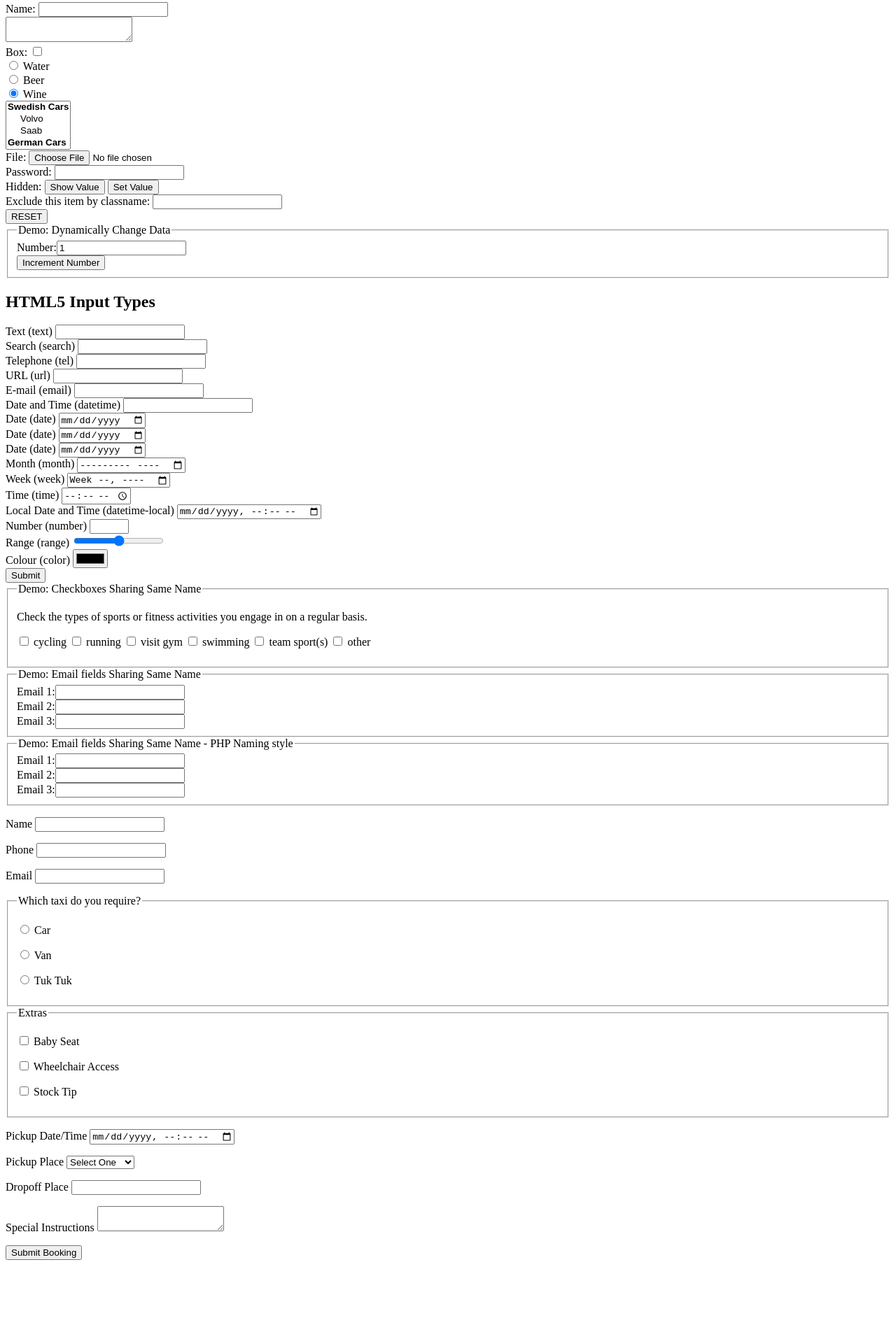
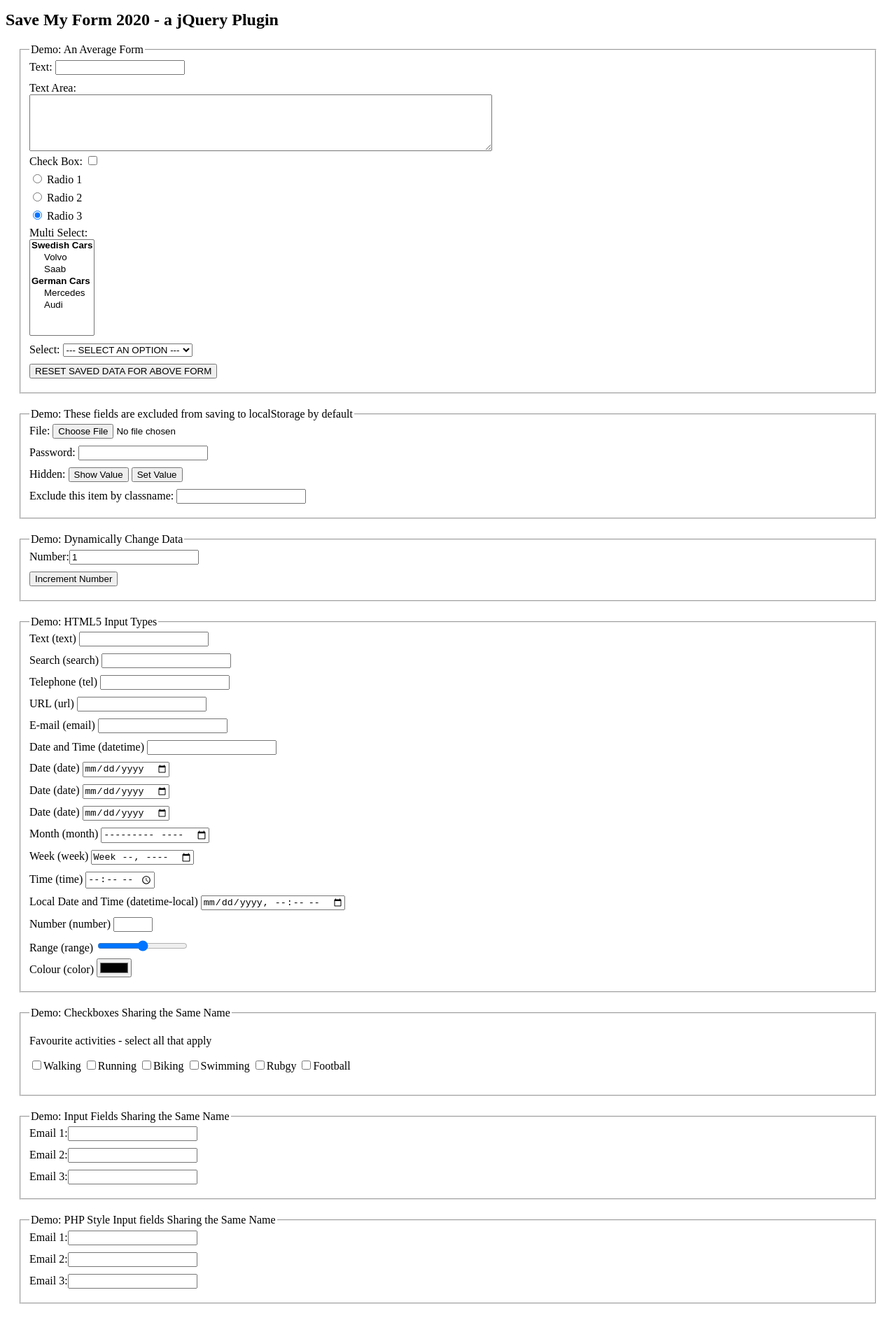
Before and after one commit to pjjonesnz/saveMyForm.jquery, a plain HTML site: page demo/index.html in a window 1280 px wide. Shown: the part 5-1889 px from the top of the page at 70% size. Before the commit the page ends 1822 px from the top, so only its background shows below. Drawn offline with nearby package versions, Linux system fonts and the light colour scheme.

Commit message:
Add documentation

```diff
--- a/demo/index.html
+++ b/demo/index.html
@@ -2,21 +2,37 @@
 <html>
 
     <head>
-    <title>jQuery Save My Form 2020 Demo</title>
+        <title>Save My Form 2020 - a jQuery Plugin - Demo</title>
         <script src="https://code.jquery.com/jquery-1.12.4.min.js"></script>
         <script src="../src/save.my.form.jquery.js"></script>
+        <script>
+            $(function () {
+                $("form").saveMyForm();
+            });
+        </script>
+        <style>
+            fieldset {
+                margin: 20px;
+            }
+            input, select {
+                margin-bottom: 10px;
+            }
+        </style>
     </head>
 
     <body>
-    <form id="myform">
-        <label>Name: <input name="my_name" /></label><br />
-        <label><textarea name="my_textarea"></textarea></label><br />
-        <label>Box: <input type="checkbox" name="my_checkbox" /></label><br />
-        <input type="radio" name="group2" value="Water"> Water<br>
-        <input type="radio" name="group2" value="Beer"> Beer<br>
-        <input type="radio" name="group2" value="Wine" checked> Wine<br>
-
-        <select name="my_select" multiple>
+        <h2>Save My Form 2020 - a jQuery Plugin</h2>
+        <form id="your_average_form">
+            <fieldset>
+                <legend>Demo: An Average Form</legend>
+                <label>Text: <input name="my_name" /></label><br />
+                <label>Text Area:<br /><textarea name="my_textarea" cols="80" rows="5"></textarea></label><br />
+                <label>Check Box: <input type="checkbox" name="my_checkbox" /></label><br />
+                <input type="radio" name="group2" value="Radio 1"> Radio 1<br />
+                <input type="radio" name="group2" value="Radio 2"> Radio 2<br />
+                <input type="radio" name="group2" value="Radio 3" checked> Radio 3<br />
+                <label>Multi Select: <br />
+                <select name="multi_select" multiple size="8">
                     <optgroup label="Swedish Cars">
                         <option value="volvo">Volvo</option>
                         <option value="saab">Saab</option>
@@ -25,13 +41,43 @@
                         <option value="mercedes">Mercedes</option>
                         <option value="audi">Audi</option>
                     </optgroup>
-        </select><br>
+                </select></label><br />
+                <label>Select: <select name="my_select">
+                    <option selected value="">--- SELECT AN OPTION ---</option>
+                    <option value="option_one">Option 1</option>
+                    <option value="option_two">Option 2</option>
+                    <option value="option_three">Option 3</option>
+                    <option value="option_four">Option 4</option>
+                    <option value="option_five">Option 5</option>
+                </select></label><br />
+                <input type="button" id="reset_my_form" value="RESET SAVED DATA FOR ABOVE FORM" />
+            </fieldset>
+
+            <fieldset>
+                <legend>Demo: These fields are excluded from saving to localStorage by default</legend>
                 <label>File: <input type="file" name="my_file" /></label><br />
                 <label>Password: <input type="password" name="my_password" /></label><br />
                 <label>Hidden: <input type="hidden" name="my_hidden_field" id="my_hidden_field" value="0"><input type="button" id="show_hidden_value" value="Show Value" /> <input type="button" id="set_hidden_value" value="Set Value" /></label><br />
                 <label>Exclude this item by classname: <input type="text" name="exclude_this" class="disable_save" /></label><br />
-        <input type="button" id="reset" value="RESET" />
+            </fieldset>
+
         </form>
+        <script>
+            $(function () {
+                $("#reset_my_form").click(function () {
+                    $("#your_average_form").saveMyForm('clearStorage');
+                });
+                $("#show_hidden_value").click(function () {
+                    alert('Hidden field value: ' + $("#my_hidden_field").val());
+                })
+                $("#set_hidden_value").click(function () {
+                    var hiddenvalue = $("#my_hidden_field").val();
+                    hiddenvalue++;
+                    $("#my_hidden_field").val(hiddenvalue).change();
+                })
+            });
+        </script>
+
         <form id="demo_dynamic_change">
             <fieldset>
                 <legend>Demo: Dynamically Change Data</legend>
@@ -48,9 +94,10 @@
                 });
             });
         </script>
-    <form id="form2">
-        <h2>HTML5 Input Types</h2>
 
+        <form id="html5_input_types">
+            <fieldset>
+                <legend>Demo: HTML5 Input Types</legend>
                 <div class="text">
                     <label for="type-text">Text (text)</label>
                     <input type="text" name="type-text" id="type-text">
@@ -115,25 +162,23 @@
                     <label for="type-color">Colour (color)</label>
                     <input type="color" name="type-color" id="type-color">
                 </div>
-        <div class="submit-area">
-            <input type="submit" value="Submit" name="submit-1">
-        </div>
+            </fieldset>
         </form>
 
         <form action="#" method="post" class="demoForm" name="demoForm">
 
             <fieldset>
-            <legend>Demo: Checkboxes Sharing Same Name</legend>
+                <legend>Demo: Checkboxes Sharing the Same Name</legend>
 
-            <p>Check the types of sports or fitness activities you engage in on a regular basis.</p>
+                <p>Favourite activities - select all that apply</p>
 
                 <p>
-                <label><input type="checkbox" name="sports[]" value="cycling" /> cycling</label>
-                <label><input type="checkbox" name="sports[]" value="running" /> running</label>
-                <label><input type="checkbox" name="sports[]" value="visit gym" /> visit gym</label>
-                <label><input type="checkbox" name="sports[]" value="swimming" /> swimming</label>
-                <label><input type="checkbox" name="sports[]" value="team sports" /> team sport(s)</label>
-                <label><input type="checkbox" name="sports[]" value="other" /> other</label>
+                    <label><input type="checkbox" name="sports[]" value="Walking" />Walking</label>
+                    <label><input type="checkbox" name="sports[]" value="Running" />Running</label>
+                    <label><input type="checkbox" name="sports[]" value="Biking" />Biking</label>
+                    <label><input type="checkbox" name="sports[]" value="Swimming" />Swimming</label>
+                    <label><input type="checkbox" name="sports[]" value="Rubgy" />Rubgy</label>
+                    <label><input type="checkbox" name="sports[]" value="Football" />Football</label>
                 </p>
 
             </fieldset>
@@ -142,7 +187,7 @@
 
         <form name="demo_same_name_1">
             <fieldset>
-            <legend>Demo: Email fields Sharing Same Name</legend>
+                <legend>Demo: Input Fields Sharing the Same Name</legend>
             <label>Email 1:<input name="email" /></label><br />
             <label>Email 2:<input name="email" /></label><br />
             <label>Email 3:<input name="email" /></label><br />
@@ -151,104 +196,11 @@
 
         <form name="demo_same_name_2">
             <fieldset>
-            <legend>Demo: Email fields Sharing Same Name - PHP Naming style</legend>
+                <legend>Demo: PHP Style Input fields Sharing the Same Name</legend>
                 <label>Email 1:<input name="email[]" /></label><br />
                 <label>Email 2:<input name="email[]" /></label><br />
                 <label>Email 3:<input name="email[]" /></label><br />
             </fieldset>
         </form>
-
-    <form id="form3" method="get" enctype="application/x-www-form-urlencoded">
-
-        <p>
-            <label>Name
-                <input type="text" name="customer_name" required>
-            </label>
-        </p>
-
-        <p>
-            <label>Phone
-                <input type="tel" name="phone_number">
-            </label>
-        </p>
-
-        <p>
-            <label>Email
-                <input type="email" name="email_address">
-            </label>
-        </p>
-
-        <fieldset>
-            <legend>Which taxi do you require?</legend>
-            <p><label> <input type="radio" name="taxi" required value="car"> Car </label></p>
-            <p><label> <input type="radio" name="taxi" required value="van"> Van </label></p>
-            <p><label> <input type="radio" name="taxi" required value="tuktuk"> Tuk Tuk </label></p>
-        </fieldset>
-
-        <fieldset>
-            <legend>Extras</legend>
-            <p><label> <input type="checkbox" name="extras" value="baby"> Baby Seat </label></p>
-            <p><label> <input type="checkbox" name="extras" value="wheelchair"> Wheelchair Access </label></p>
-            <p><label> <input type="checkbox" name="extras" value="tip"> Stock Tip </label></p>
-        </fieldset>
-
-        <p>
-            <label>Pickup Date/Time
-                <input type="datetime-local" name="pickup_time" required>
-            </label>
-        </p>
-
-        <p>
-            <label>Pickup Place
-                <select id="pickup_place" name="pickup_place">
-                    <option value="" selected="selected">Select One</option>
-                    <option value="office">Taxi Office</option>
-                    <option value="town_hall">Town Hall</option>
-                    <option value="telepathy">We'll Guess!</option>
-                </select>
-            </label>
-        </p>
-
-        <p>
-            <label>Dropoff Place
-                <input type="text" name="dropoff_place" required list="destinations">
-            </label>
-
-            <datalist id="destinations">
-                <option value="Airport">
-                <option value="Beach">
-                <option value="Fred Flinstone's House">
-            </datalist>
-        </p>
-
-        <p>
-            <label>Special Instructions
-                <textarea name="comments" maxlength="500"></textarea>
-            </label>
-        </p>
-
-        <p><button>Submit Booking</button></p>
-
-    </form>
-
-    <script>
-        $(function () {
-
-            $("#reset").click( function() {
-                $("#myform").saveMyForm('clearStorage');
-            });
-            $("#show_hidden_value").click( function() {
-                alert('Hidden field value: ' + $("#my_hidden_field").val());
-            })
-            $("#set_hidden_value").click(function () {
-                console.log('set');
-                var hiddenvalue = $("#my_hidden_field").val();
-                hiddenvalue ++;
-                $("#my_hidden_field").val(hiddenvalue).change();
-            })
-            $("form").saveMyForm();
-        });
-    </script>
     </body>
-
 </html>
--- a/src/save.my.form.jquery.js
+++ b/src/save.my.form.jquery.js
@@ -10,9 +10,9 @@
 
     var pluginName = 'saveMyForm',
         defaults = {
-            sameNameSeparator: '___',
             exclude: ':password, :hidden, :file, .disable_save',
             include: null,
+            sameNameSeparator: '___',
         };
 
     function saveMyForm(element, options) {
```
Also changed, not shown: README.md. Lines whose indentation alone changed are shown as unchanged.
